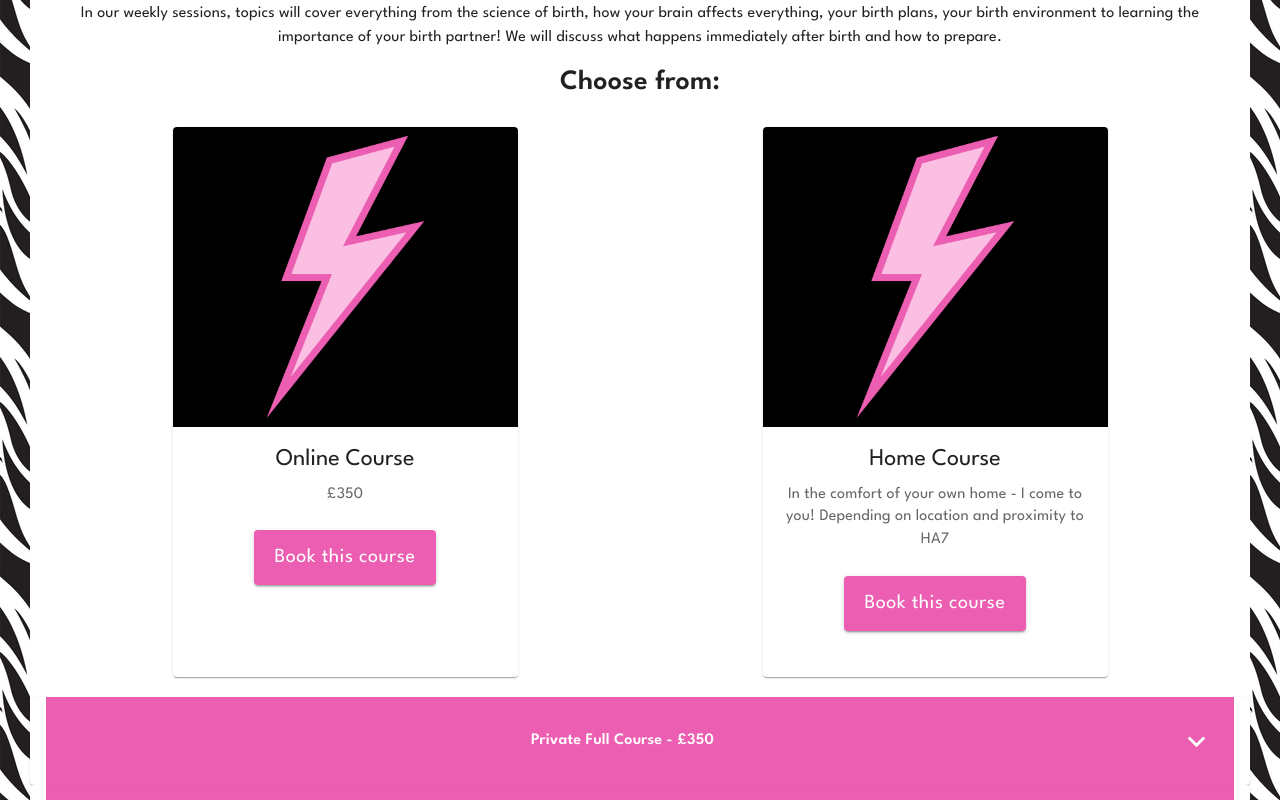
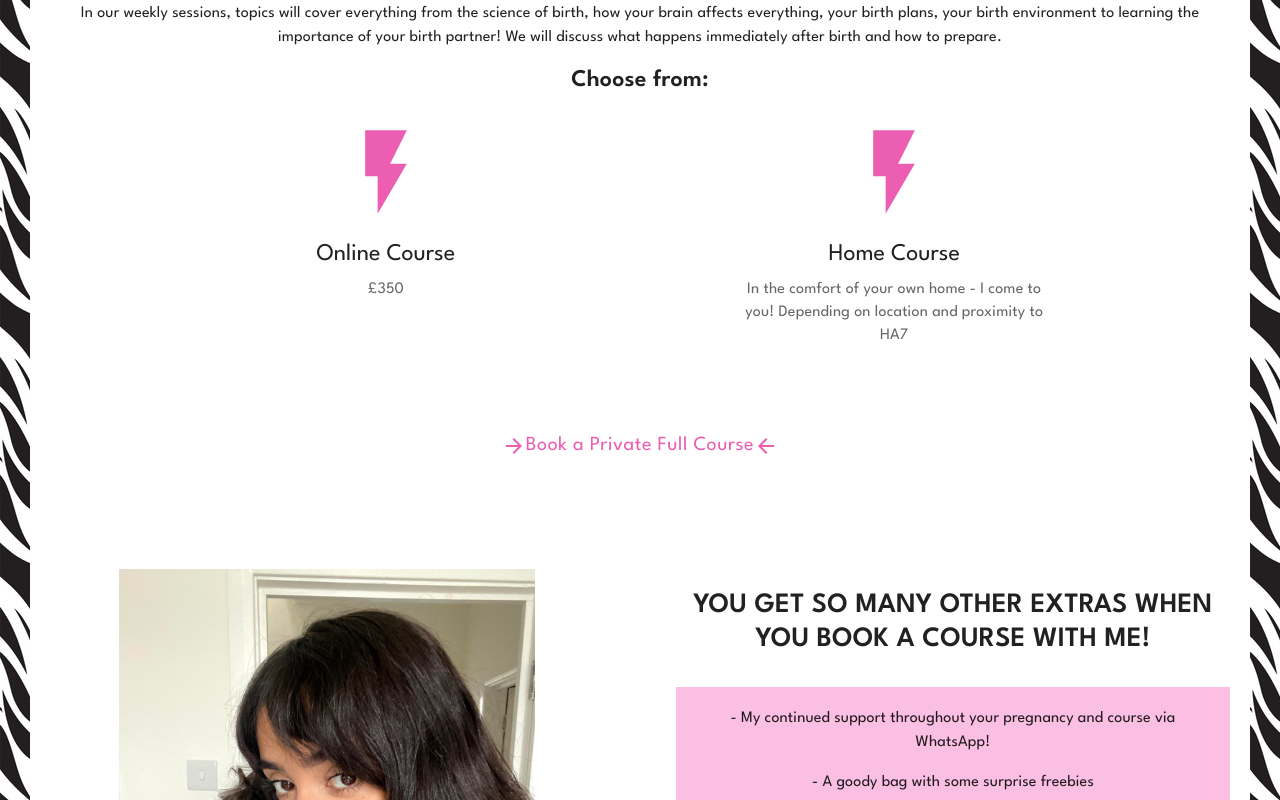
Before and after one commit to AlexJackson01/mighty-fierce-birth, a React (Create React App) app in the folder client/: page /courses in a window 1280 px wide. Shown: the part 640-1440 px from the top of the page. Built offline with nearby package versions, Linux system fonts and the light colour scheme.

Commit message:
Amended image used in cards

```diff
--- a/client/src/App.css
+++ b/client/src/App.css
@@ -334,7 +334,9 @@ h1 {
 
 .course-cards {
     display: flex;
-    justify-content: space-around;
+    justify-content: space-evenly;
+    align-items: center;
+    flex-wrap: wrap;
 }
 
 .tandcs {
@@ -375,7 +377,7 @@ h1 {
     font-family: "League Spartan";
     /* font-size: 40px; */
     font-weight: 600;
-    padding: 20px;
+    padding: 10px;
     margin: 10px;
 }
 
--- a/client/src/components/courses/Extras.js
+++ b/client/src/components/courses/Extras.js
@@ -3,9 +3,9 @@ import React from 'react'
 export default function Extras() {
   return (
     <div>
-        <h1 className='extras-header'>
+        <h3 className='extras-header'>
                   YOU GET SO MANY OTHER EXTRAS WHEN YOU BOOK A COURSE WITH ME!
-                </h1>
+                </h3>
                 <div className='extras-div'>
                   <p>
                     - My continued support throughout your pregnancy and course
--- a/client/src/components/courses/PrivateFull.js
+++ b/client/src/components/courses/PrivateFull.js
@@ -7,6 +7,10 @@ import Button from '@mui/material/Button'
 import Typography from '@mui/material/Typography'
 import { alpha, styled } from '@mui/material/styles'
 import { Divider } from '@mui/material'
+import BoltIcon from '@mui/icons-material/Bolt'
+import FlashOnIcon from '@mui/icons-material/FlashOn'
+import ArrowForwardIcon from '@mui/icons-material/ArrowForward'
+import ArrowBackIcon from '@mui/icons-material/ArrowBack'
 
 const BannerButton = styled(Button)(({ theme }) => ({
   textTransform: 'none',
@@ -41,47 +45,51 @@ export default function PrivateFull () {
         discuss what happens immediately after birth and how to prepare.
       </p>
 
-      <h3 className='course-section'>Choose from:</h3>
+      <h4 className='course-section'>Choose from:</h4>
 
       <div className='course-cards'>
         {courses.map(course => (
           <div>
-            <Card sx={{ width: 345, height: 550 }}>
-              <CardMedia
-                sx={{ height: 300 }}
-                image={require('../../assets/images/course-card.png')}
-                title='pink lightning bolt icon'
-              />
+            <Card elevation={0} sx={{ width: 345, height: 300 }}>
+              <CardMedia sx={{ height: 100 }}>
+                <FlashOnIcon sx={{ fontSize: 100, color: '#EC5EB1' }} />
+              </CardMedia>
               <CardContent>
-                <Typography gutterBottom variant='h5' component='div' sx={{ fontFamily: "League Spartan"}}>
+                <Typography
+                  gutterBottom
+                  variant='h5'
+                  component='div'
+                  sx={{ fontFamily: 'League Spartan' }}
+                >
                   {course.name}
                 </Typography>
-                <Typography variant='body2' color='text.secondary' sx={{fontFamily: "League Spartan"}}>
+                <Typography
+                  variant='body2'
+                  color='text.secondary'
+                  sx={{ fontFamily: 'League Spartan' }}
+                >
                   {course.details}
                 </Typography>
               </CardContent>
-              <CardActions>
-                <BannerButton
-                  variant='contained'
-                  sx={{
-                    display: 'flex',
-                    alignItems: 'center',
-                    margin: '0 auto',
-                    justifyContent: 'center',
-                    backgroundColor: '#EC5EB1',
-                    textTransform: 'none',
-                    fontFamily: 'League Spartan',
-                    fontSize: '20px',
-                    marginBottom: '20px'
-                  }}
-                >
-                  Book this course
-                </BannerButton>
-              </CardActions>
+              <CardActions></CardActions>
             </Card>
           </div>
         ))}
       </div>
+      <Button
+        variant='text'
+        sx={{
+          textTransform: 'none',
+          color: '#EC5EB1',
+          fontSize: 20,
+          fontFamily: 'League Spartan',
+          marginBottom: 10
+        }}
+      >
+        <ArrowForwardIcon />
+        Book a Private Full Course
+        <ArrowBackIcon />
+      </Button>
     </div>
   )
 }
--- a/client/src/screens/CoursePage.js
+++ b/client/src/screens/CoursePage.js
@@ -17,7 +17,7 @@ export default function CoursePage () {
           <Fade bottom>
             <CourseBlurb />
             <PrivateFull />
-            <CourseAccordian />
+            {/* <CourseAccordian /> */}
 
             <Grid container spacing={4}>
               <Grid item xs={12} sm={12} md={6}>
```
Also changed, not shown: client/src/assets/images/course-card.png (deleted).
